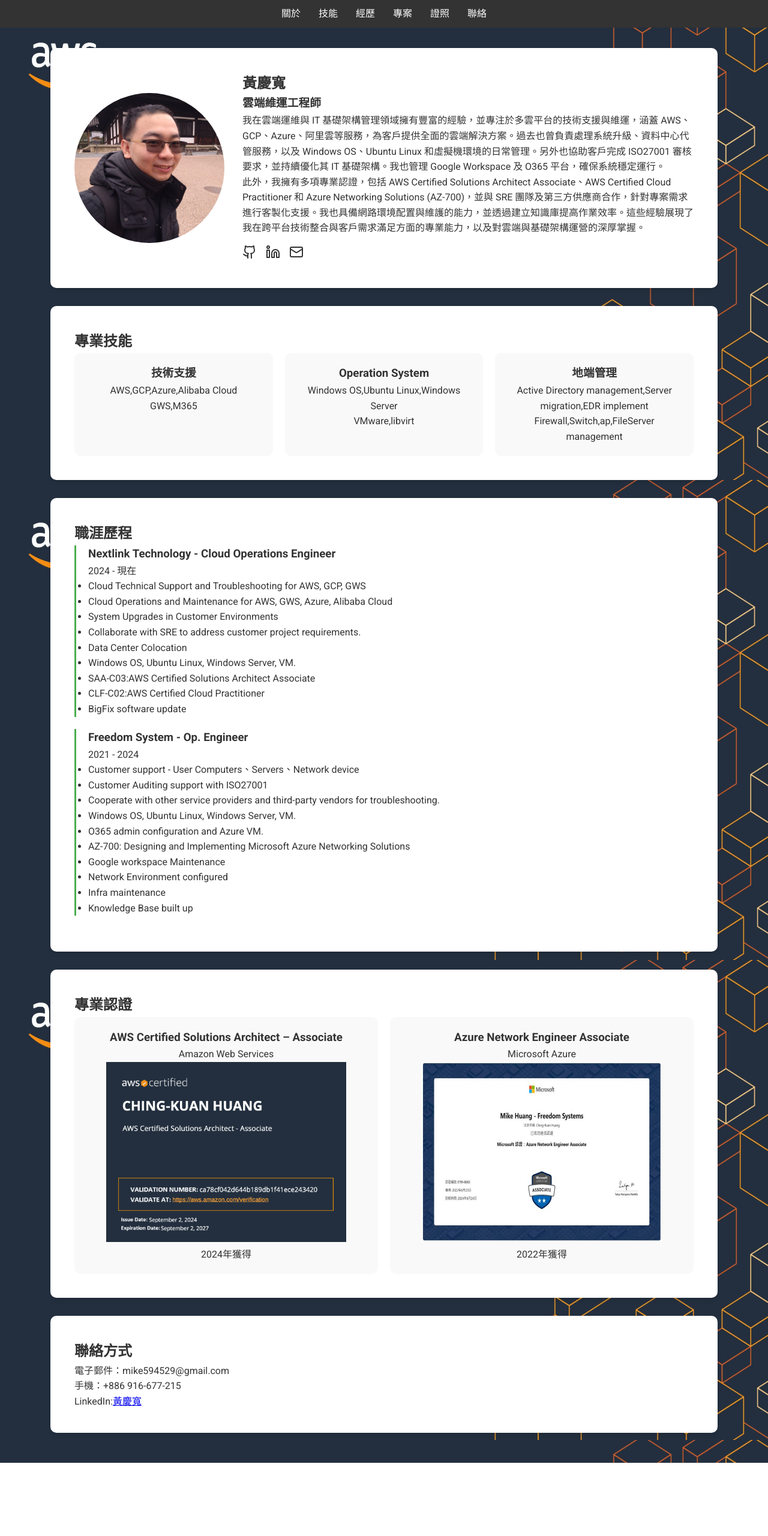
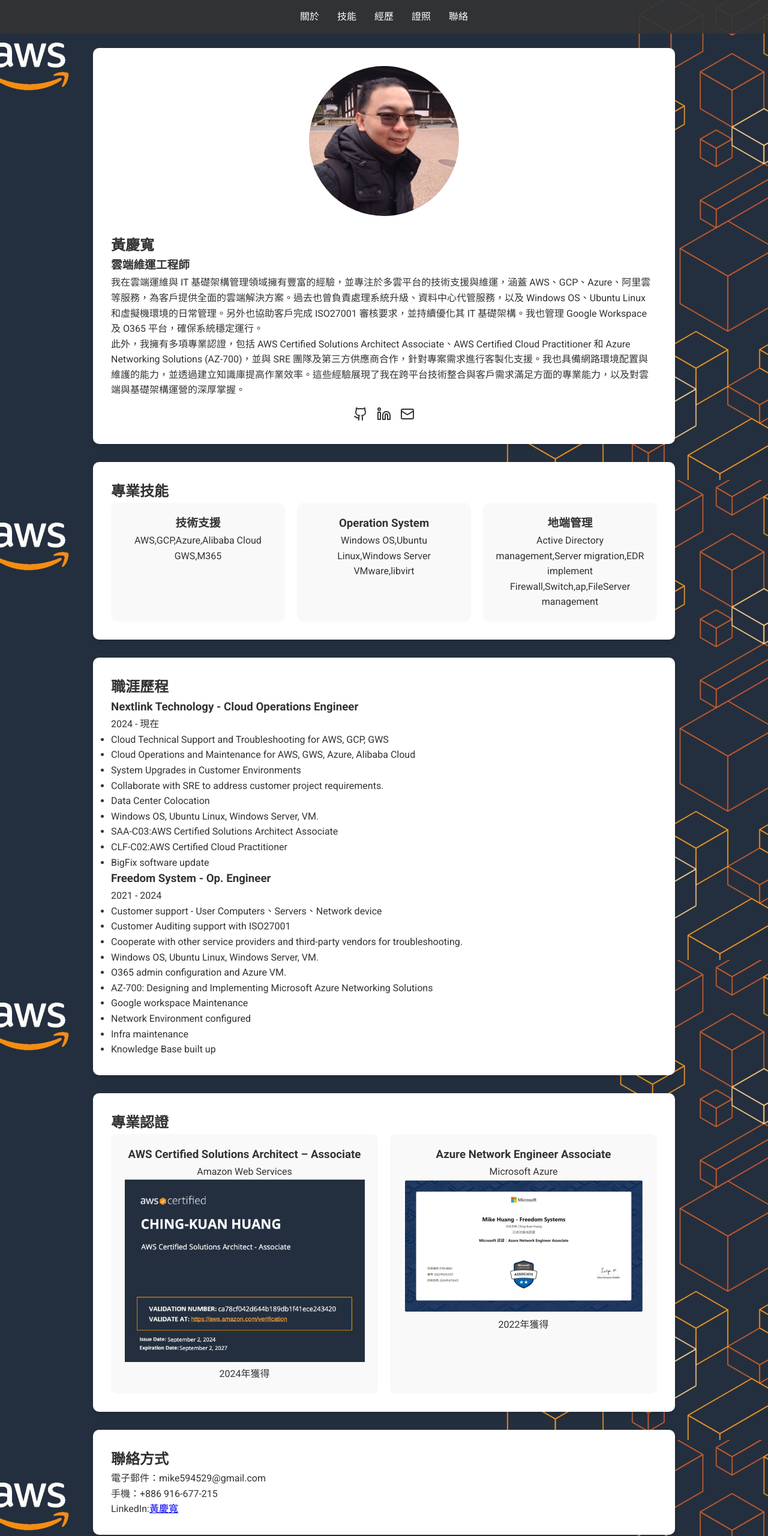
Before and after one commit to MikeHuangCloud/personal-website, a plain HTML site: page index.html in a window 1280 px wide. Shown: the top 2560 px of the page at 60% size. Before the commit the page ends 2438 px from the top, so only its background shows below. Drawn offline with Linux system fonts and the light colour scheme.

Commit message:
Update index.html

```diff
--- a/index.html
+++ b/index.html
@@ -3,10 +3,9 @@
 <head>
     <meta charset="UTF-8">
     <meta name="viewport" content="width=device-width, initial-scale=1.0">
-    <title>Mike.Huang - Personal website</title>
+    <title>Mike.Huang - 個人網站</title>
     <link href="https://fonts.googleapis.com/css2?family=Roboto:wght@300;400;700&display=swap" rel="stylesheet">
     <style>
-        /* 原有的所有 CSS 樣式 */
         * {
             margin: 0;
             padding: 0;
@@ -14,7 +13,6 @@
             scroll-behavior: smooth;
         }
 
-        /* 原網站的 CSS 內容 */
         body {
             font-family: 'Roboto', sans-serif;
             line-height: 1.6;
@@ -22,12 +20,10 @@
             background-image: url('images/background.jpg');
             background-repeat: no-repeat;
             background-attachment: fixed;
-            background-size: 100% 100%;
+            background-size: cover;
         }
 
-        /* 原有樣式保持不變 */
-
-        /* 新增 Loading 畫面的樣式 */
+        /* Loading 畫面 */
         #loading-container {
             position: fixed;
             top: 0;
@@ -67,29 +63,137 @@
         #main-content {
             display: none;
         }
+
         .navbar {
             position: fixed;
             top: 0;
             width: 100%;
-            background-color: #333;
+            background-color: rgba(51, 51, 51, 0.9);
             display: flex;
             justify-content: center;
+            align-items: center;
             z-index: 1000;
-            padding: 10px 0;
+            padding: 10px;
+            flex-wrap: wrap;
         }
 
         .navbar a {
             color: white;
             text-decoration: none;
-            margin: 0 15px;
+            margin: 0 10px;
             transition: color 0.3s ease;
+            padding: 5px;
         }
 
         .navbar a:hover {
             color: #4CAF50;
         }
 
-        /* 滑入動畫 */
+        .container {
+            width: 90%;
+            max-width: 1000px;
+            margin: 0 auto;
+            padding: 80px 15px 20px;
+        }
+
+        .section {
+            background-color: white;
+            margin-bottom: 30px;
+            padding: 30px;
+            border-radius: 10px;
+            box-shadow: 0 4px 6px rgba(0,0,0,0.1);
+            opacity: 0;
+            transition: all 0.6s ease;
+        }
+
+        .profile-container {
+            display: flex;
+            align-items: center;
+            flex-wrap: wrap;
+            gap: 30px;
+        }
+
+        .profile-img {
+            width: 250px;
+            height: 250px;
+            border-radius: 50%;
+            object-fit: cover;
+            transition: transform 0.3s ease;
+            margin: 0 auto;
+        }
+
+        .profile-img:hover {
+            transform: scale(1.05);
+        }
+
+        .social-icons {
+            display: flex;
+            gap: 15px;
+            margin-top: 15px;
+            justify-content: center;
+        }
+
+        .social-icons a {
+            color: #333;
+            transition: color 0.3s ease;
+        }
+
+        .social-icons a:hover {
+            color: #4CAF50;
+        }
+
+        .skills-grid {
+            display: grid;
+            grid-template-columns: repeat(auto-fit, minmax(250px, 1fr));
+            gap: 20px;
+        }
+
+        .skill-item {
+            background-color: #f9f9f9;
+            padding: 20px;
+            text-align: center;
+            border-radius: 10px;
+            transition: all 0.3s ease;
+        }
+
+        .certification-grid {
+            display: grid;
+            grid-template-columns: repeat(auto-fit, minmax(300px, 1fr));
+            gap: 20px;
+        }
+
+        .certification-item{
+            background-color: #f9f9f9;
+            padding: 20px;
+            border-radius: 10px;
+            text-align: center;
+        }
+
+        .certification-item img {
+            max-width: 100%;
+            height: auto;
+        }
+
+        @media screen and (max-width: 768px) {
+            .profile-container {
+                flex-direction: column;
+                text-align: center;
+            }
+
+            .navbar {
+                flex-direction: column;
+            }
+
+            .navbar a {
+                margin: 5px 0;
+            }
+
+            .skills-grid, .certification-grid {
+                grid-template-columns: 1fr;
+            }
+        }
+
+        /* 其他動畫和效果保持不變 */
         @keyframes slideInLeft {
             from { opacity: 0; transform: translateX(-100px); }
             to { opacity: 1; transform: translateX(0); }
@@ -98,23 +202,6 @@
         @keyframes slideInRight {
             from { opacity: 0; transform: translateX(100px); }
             to { opacity: 1; transform: translateX(0); }
-        }
-
-        .container {
-            width: 90%;
-            max-width: 1200px;
-            margin: 0 auto;
-            padding: 80px 20px 20px;
-        }
-
-        .section {
-            background-color: white;
-            margin-bottom: 30px;
-            padding: 40px;
-            border-radius: 10px;
-            box-shadow: 0 4px 6px rgba(0,0,0,0.1);
-            opacity: 0;
-            transition: all 0.6s ease;
         }
 
         .section.visible {
@@ -128,97 +215,10 @@
         .section.slide-in-right {
             animation: slideInRight 1s forwards;
         }
-
-        /* 各種詳細區塊 */
-        .profile-container {
-            display: flex;
-            align-items: center;
-            gap: 30px;
-        }
-
-        .profile-img {
-            width: 250px;
-            height: 250px;
-            border-radius: 50%;
-            object-fit: cover;
-            transition: transform 0.3s ease;
-        }
-
-        .profile-img:hover {
-            transform: scale(1.05);
-        }
-
-        .social-icons {
-            display: flex;
-            gap: 15px;
-            margin-top: 15px;
-        }
-
-        .social-icons a {
-            color: #333;
-            transition: color 0.3s ease;
-        }
-
-        .social-icons a:hover {
-            color: #4CAF50;
-        }
-
-        .skills-grid {
-            display: grid;
-            grid-template-columns: repeat(3, 1fr);
-            gap: 20px;
-        }
-
-        .skill-item {
-            background-color: #f9f9f9;
-            padding: 20px;
-            text-align: center;
-            border-radius: 10px;
-            transition: all 0.3s ease;
-        }
-
-        .skill-item:hover {
-            transform: translateY(-10px);
-            box-shadow: 0 5px 15px rgba(0,0,0,0.1);
-        }
-
-        .project-card {
-            display: flex;
-            margin-bottom: 30px;
-            align-items: center;
-            gap: 20px;
-        }
-
-        .project-image {
-            width: 200px;
-            height: 200px;
-            object-fit: cover;
-            border-radius: 10px;
-        }
-
-        .timeline-item {
-            border-left: 3px solid #4CAF50;
-            padding-left: 20px;
-            margin-bottom: 20px;
-        }
-
-        .certification-grid {
-            display: grid;
-            grid-template-columns: repeat(2, 1fr);
-            gap: 20px;
-        }
-
-        .certification-item {
-            background-color: #f9f9f9;
-            padding: 20px;
-            border-radius: 10px;
-            text-align: center;
-        }
-        /* 其他原有樣式保持不變 */
     </style>
 </head>
 <body>
-    <!-- Loading 畫面 -->
+    <!-- 載入畫面和主要內容保持不變 -->
     <div id="loading-container">
         <div id="progress-bar">
             <div id="progress"></div>
@@ -226,29 +226,28 @@
         <div id="progress-text">0%</div>
     </div>
 
-    <!-- 主要內容，保持原有結構 -->
     <div id="main-content">
         <nav class="navbar">
             <a href="#about">關於</a>
             <a href="#skills">技能</a>
             <a href="#experience">經歷</a>
-            <a href="#projects">專案</a>
             <a href="#certifications">證照</a>
             <a href="#contact">聯絡</a>
         </nav>
 
-        <!-- 原有的 container 和所有 section 內容 -->
+        <!-- 其他 sections 保持不變 -->
+        <!-- 僅顯示部分程式碼示意，實際網站內容與原檔相同 -->
         <div class="container">
-            <!-- 所有原有的 section 內容 -->
             <section id="about" class="section slide-in-left">
-                <!-- 原有內容 -->
                 <div class="profile-container">
                     <img src="images/1698658365492.jpeg" alt="個人頭像" class="profile-img">
                     <div>
+
                         <h2>黃慶寬</h2>
                         <h3>雲端維運工程師</h3>
                         <p>我在雲端運維與 IT 基礎架構管理領域擁有豐富的經驗，並專注於多雲平台的技術支援與維運，涵蓋 AWS、GCP、Azure、阿里雲等服務，為客戶提供全面的雲端解決方案。過去也曾負責處理系統升級、資料中心代管服務，以及 Windows OS、Ubuntu Linux 和虛擬機環境的日常管理。另外也協助客戶完成 ISO27001 審核要求，並持續優化其 IT 基礎架構。我也管理 Google Workspace 及 O365 平台，確保系統穩定運行。</n/n/p>
                         <p>此外，我擁有多項專業認證，包括 AWS Certified Solutions Architect Associate、AWS Certified Cloud Practitioner 和 Azure Networking Solutions (AZ-700)，並與 SRE 團隊及第三方供應商合作，針對專案需求進行客製化支援。我也具備網路環境配置與維護的能力，並透過建立知識庫提高作業效率。這些經驗展現了我在跨平台技術整合與客戶需求滿足方面的專業能力，以及對雲端與基礎架構運營的深厚掌握。</n/p>
+
                         <div class="social-icons">
                                                 <a href="https://github.com/MikeHuangCloud" target="_blank">
                                                     <svg xmlns="http://www.w3.org/2000/svg" width="24" height="24" viewBox="0 0 24 24" fill="none" stroke="currentColor" stroke-width="2" stroke-linecap="round" stroke-linejoin="round">
@@ -270,6 +269,7 @@
                                                     </svg>
                                                 </a>
                                             </div>
+                        <!-- 內容保持不變 -->
                     </div>
                 </div>
             </section>
@@ -379,6 +379,7 @@
     </div>
 
     <script>
+        // 載入和捲動腳本保持不變
         const progressBar = document.getElementById('progress');
         const progressText = document.getElementById('progress-text');
         const loadingContainer = document.getElementById('loading-container');
@@ -432,6 +433,7 @@
         });
 
         window.addEventListener('scroll', checkSlide);
+        // 原有的 simulateLoading、checkSlide 等函數
     </script>
 </body>
 </html>
```
